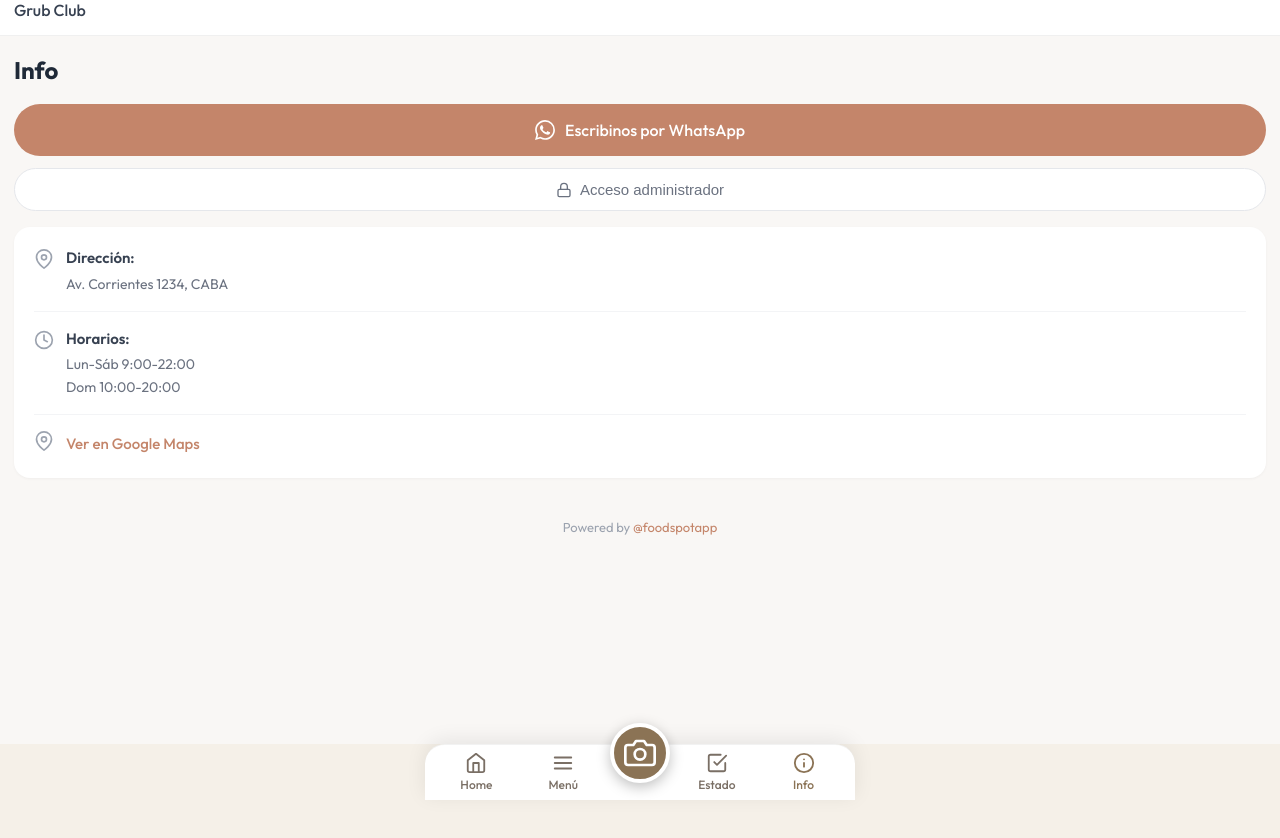
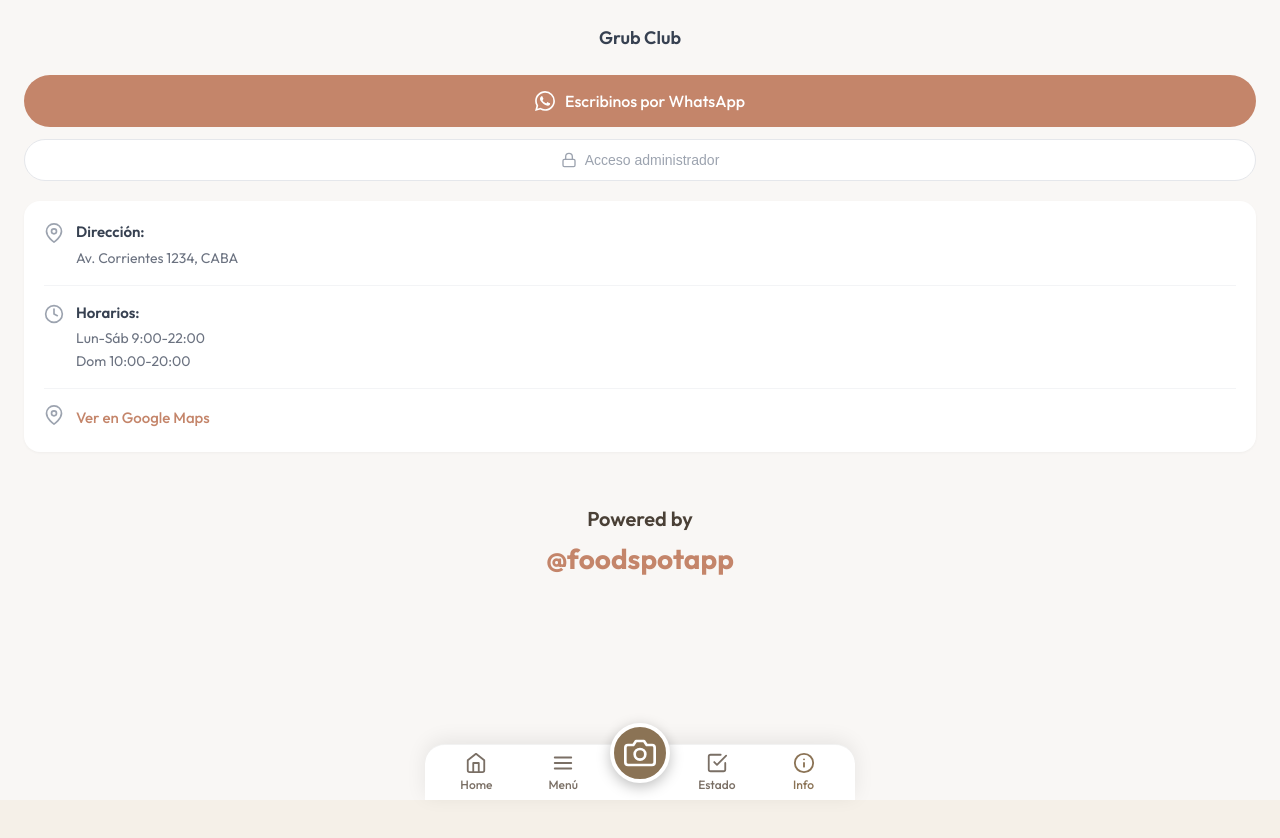
Before and after one commit to hikaribrandan3-code/foodspotapp, a React (Vite) app: page /info in a window 1280 px wide. Shown: the top 838 px of the page. Before the commit the page ends 800 px from the top, so only its background shows below. Built offline with nearby package versions, Linux system fonts and the light colour scheme.

Commit message:
Info: polish page (solid button colors, 4x branding, aligned spacing)

```diff
--- a/src/pages/customer/Info.jsx
+++ b/src/pages/customer/Info.jsx
@@ -2,7 +2,6 @@ import { useState, useEffect } from 'react'
 import { useNavigate } from 'react-router-dom'
 import { getConfig } from '../../config/appConfig.js'
 
-// SVG Icons for premium look
 const WhatsAppIcon = () => (
     <svg width="20" height="20" viewBox="0 0 24 24" fill="currentColor">
         <path d="M17.472 14.382c-.297-.149-1.758-.867-2.03-.967-.273-.099-.471-.148-.67.15-.197.297-.767.966-.94 1.164-.173.199-.347.223-.644.075-.297-.15-1.255-.463-2.39-1.475-.883-.788-1.48-1.761-1.653-2.059-.173-.297-.018-.458.13-.606.134-.133.298-.347.446-.52.149-.174.198-.298.298-.497.099-.198.05-.371-.025-.52-.075-.149-.669-1.612-.916-2.207-.242-.579-.487-.5-.669-.51-.173-.008-.371-.01-.57-.01-.198 0-.52.074-.792.372-.272.297-1.04 1.016-1.04 2.479 0 1.462 1.065 2.875 1.213 3.074.149.198 2.096 3.2 5.077 4.487.709.306 1.262.489 1.694.625.712.227 1.36.195 1.871.118.571-.085 1.758-.719 2.006-1.413.248-.694.248-1.289.173-1.413-.074-.124-.272-.198-.57-.347m-5.421 7.403h-.004a9.87 9.87 0 01-5.031-1.378l-.361-.214-3.741.982.998-3.648-.235-.374a9.86 9.86 0 01-1.51-5.26c.001-5.45 4.436-9.884 9.888-9.884 2.64 0 5.122 1.03 6.988 2.898a9.825 9.825 0 012.893 6.994c-.003 5.45-4.437 9.884-9.885 9.884m8.413-18.297A11.815 11.815 0 0012.05 0C5.495 0 .16 5.335.157 11.892c0 2.096.547 4.142 1.588 5.945L.057 24l6.305-1.654a11.882 11.882 0 005.683 1.448h.005c6.554 0 11.89-5.335 11.893-11.893a11.821 11.821 0 00-3.48-8.413z" />
@@ -41,7 +40,6 @@ function Info() {
     const navigate = useNavigate()
     const [config, setConfig] = useState(() => getConfig())
 
-    // Refresh config
     useEffect(() => {
         const interval = setInterval(() => {
             setConfig(getConfig())
@@ -53,54 +51,30 @@ function Info() {
     const businessInfo = config.businessInfo || {}
     const hasBusinessInfo = infoDisplay.showAddress || infoDisplay.showHours || infoDisplay.showMapLink
 
-    // Warm terracotta color palette (matching wireframe)
-    const primaryColor = '#C4856A' // Terracotta
-    const cardBg = '#FAFAFA'
+    const primaryColor = '#C4856A'
     const textMuted = '#9CA3AF'
 
     return (
         <div className="page" style={{
-            paddingBottom: 'calc(var(--nav-height) + var(--space-4))',
-            paddingLeft: 14,
-            paddingRight: 14,
-            background: '#F9F7F5',
-            paddingTop: 0
+            padding: '0 24px',
+            paddingTop: 24,
+            paddingBottom: 90,
+            backgroundColor: '#F9F7F5',
+            minHeight: '100vh'
         }}>
-            {/* Business Name Bar (slim top bar) */}
             <div style={{
-                height: 52,
-                display: 'flex',
-                alignItems: 'center',
-                background: 'var(--color-surface, #FFFFFF)',
-                marginLeft: 'calc(-1 * var(--space-4))',
-                marginRight: 'calc(-1 * var(--space-4))',
-                marginTop: 'calc(-1 * var(--space-4))',
-                paddingLeft: 'var(--space-4)',
-                paddingRight: 'var(--space-4)',
-                borderBottom: '1px solid rgba(0,0,0,0.06)',
-                marginBottom: 'var(--space-4)'
+                textAlign: 'center',
+                marginBottom: 24
             }}>
                 <span style={{
-                    fontSize: 16,
-                    fontWeight: 500,
+                    fontSize: 18,
+                    fontWeight: 600,
                     color: '#374151'
                 }}>
                     {config.businessName || 'FoodSpot'}
                 </span>
             </div>
 
-            {/* Page Title */}
-            <h1 style={{
-                fontSize: 'var(--font-size-2xl)',
-                fontWeight: 'var(--font-weight-bold)',
-                marginBottom: 'var(--space-4)',
-                color: '#1F2937'
-            }}>
-                Info
-            </h1>
-
-
-            {/* 2. WHATSAPP (PRIMARY CTA) - Toggleable */}
             {infoDisplay.showWhatsApp && businessInfo.whatsapp && (
                 <a
                     href={`https://wa.me/${businessInfo.whatsapp.replace(/\D/g, '')}`}
@@ -113,15 +87,16 @@ function Info() {
                         gap: 10,
                         width: '100%',
                         padding: '14px 24px',
-                        background: primaryColor,
-                        color: 'white',
+                        backgroundColor: '#C4856A',
+                        color: '#FFFFFF',
                         borderRadius: 28,
                         border: 'none',
                         fontSize: 16,
                         fontWeight: 500,
                         textDecoration: 'none',
                         marginBottom: 12,
-                        cursor: 'pointer'
+                        cursor: 'pointer',
+                        boxSizing: 'border-box'
                     }}
                 >
                     <WhatsAppIcon />
@@ -129,7 +104,6 @@ function Info() {
                 </a>
             )}
 
-            {/* External Ordering: Rappi */}
             {config.externalOrdering?.rappiEnabled && config.externalOrdering?.rappiUrl && (
                 <a
                     href={config.externalOrdering.rappiUrl}
@@ -141,22 +115,22 @@ function Info() {
                         justifyContent: 'center',
                         width: '100%',
                         padding: '13px 24px',
-                        background: '#FEF7F0',
-                        color: '#B8562B',
+                        backgroundColor: '#FF5A00',
+                        color: '#FFFFFF',
                         borderRadius: 28,
-                        border: '1px solid #FADCC8',
+                        border: 'none',
                         fontSize: 15,
                         fontWeight: 500,
                         textDecoration: 'none',
                         marginBottom: 10,
-                        cursor: 'pointer'
+                        cursor: 'pointer',
+                        boxSizing: 'border-box'
                     }}
                 >
                     Pedir por Rappi
                 </a>
             )}
 
-            {/* External Ordering: PedidosYa */}
             {config.externalOrdering?.pedidosYaEnabled && config.externalOrdering?.pedidosYaUrl && (
                 <a
                     href={config.externalOrdering.pedidosYaUrl}
@@ -168,22 +142,22 @@ function Info() {
                         justifyContent: 'center',
                         width: '100%',
                         padding: '13px 24px',
-                        background: '#FFF5F5',
-                        color: '#C41E3A',
+                        backgroundColor: '#E31837',
+                        color: '#FFFFFF',
                         borderRadius: 28,
-                        border: '1px solid #FFD4D4',
+                        border: 'none',
                         fontSize: 15,
                         fontWeight: 500,
                         textDecoration: 'none',
                         marginBottom: 12,
-                        cursor: 'pointer'
+                        cursor: 'pointer',
+                        boxSizing: 'border-box'
                     }}
                 >
                     Pedir por PedidosYa
                 </a>
             )}
 
-            {/* 3. ADMIN ACCESS - Always visible, NOT toggleable */}
             <button
                 onClick={() => navigate('/staff')}
                 style={{
@@ -193,30 +167,29 @@ function Info() {
                     gap: 8,
                     width: '100%',
                     padding: '12px 24px',
-                    background: 'white',
-                    color: '#6B7280',
+                    backgroundColor: '#FFFFFF',
+                    color: '#9CA3AF',
                     borderRadius: 28,
                     border: '1px solid #E5E7EB',
-                    fontSize: 15,
-                    fontWeight: 500,
+                    fontSize: 14,
+                    fontWeight: 400,
                     cursor: 'pointer',
-                    marginBottom: 'var(--space-4)'
+                    marginBottom: 20,
+                    boxSizing: 'border-box'
                 }}
             >
                 <LockIcon />
                 Acceso administrador
             </button>
 
-            {/* 4. BUSINESS INFO CARD - Toggle-driven */}
             {hasBusinessInfo && (
                 <div style={{
-                    background: 'white',
+                    backgroundColor: '#FFFFFF',
                     borderRadius: 16,
                     padding: 20,
-                    marginBottom: 'var(--space-4)',
+                    marginBottom: 20,
                     boxShadow: '0 1px 3px rgba(0,0,0,0.04)'
                 }}>
-                    {/* Address */}
                     {infoDisplay.showAddress && businessInfo.address && (
                         <div style={{
                             display: 'flex',
@@ -238,14 +211,13 @@ function Info() {
                                 }}>
                                     Dirección:
                                 </p>
-                                <p style={{ fontSize: 14, color: '#6B7280' }}>
+                                <p style={{ fontSize: 14, color: '#6B7280', margin: 0 }}>
                                     {businessInfo.address}
                                 </p>
                             </div>
                         </div>
                     )}
 
-                    {/* Hours */}
                     {infoDisplay.showHours && (
                         <div style={{
                             display: 'flex',
@@ -267,17 +239,16 @@ function Info() {
                                 }}>
                                     Horarios:
                                 </p>
-                                <p style={{ fontSize: 14, color: '#6B7280', marginBottom: 2 }}>
+                                <p style={{ fontSize: 14, color: '#6B7280', margin: 0, marginBottom: 2 }}>
                                     Lun-Sáb 9:00-22:00
                                 </p>
-                                <p style={{ fontSize: 14, color: '#6B7280' }}>
+                                <p style={{ fontSize: 14, color: '#6B7280', margin: 0 }}>
                                     Dom 10:00-20:00
                                 </p>
                             </div>
                         </div>
                     )}
 
-                    {/* Google Maps Link */}
                     {infoDisplay.showMapLink && businessInfo.googleMapsLink && (
                         <a
                             href={businessInfo.googleMapsLink}
@@ -302,21 +273,34 @@ function Info() {
                 </div>
             )}
 
-            {/* 5. ATTRIBUTION (MANDATORY) - Always visible, NOT toggleable */}
-            <p style={{
+            <div style={{
                 textAlign: 'center',
-                fontSize: 13,
-                color: textMuted,
-                marginTop: 'auto',
-                paddingTop: 'var(--space-6)'
+                paddingTop: 32,
+                paddingBottom: 16
             }}>
-                Powered by <a
+                <p style={{
+                    fontSize: 20,
+                    fontWeight: 600,
+                    color: '#4A4036',
+                    margin: 0,
+                    marginBottom: 4
+                }}>
+                    Powered by
+                </p>
+                <a
                     href="https://instagram.com/foodspotapp"
                     target="_blank"
                     rel="noopener noreferrer"
-                    style={{ color: primaryColor, textDecoration: 'none' }}
-                >@foodspotapp</a>
-            </p>
+                    style={{
+                        fontSize: 28,
+                        fontWeight: 700,
+                        color: '#C4856A',
+                        textDecoration: 'none'
+                    }}
+                >
+                    @foodspotapp
+                </a>
+            </div>
         </div>
     )
 }
```
Also changed, not shown: 3 other files (tests, documents, lock files or other folders).
